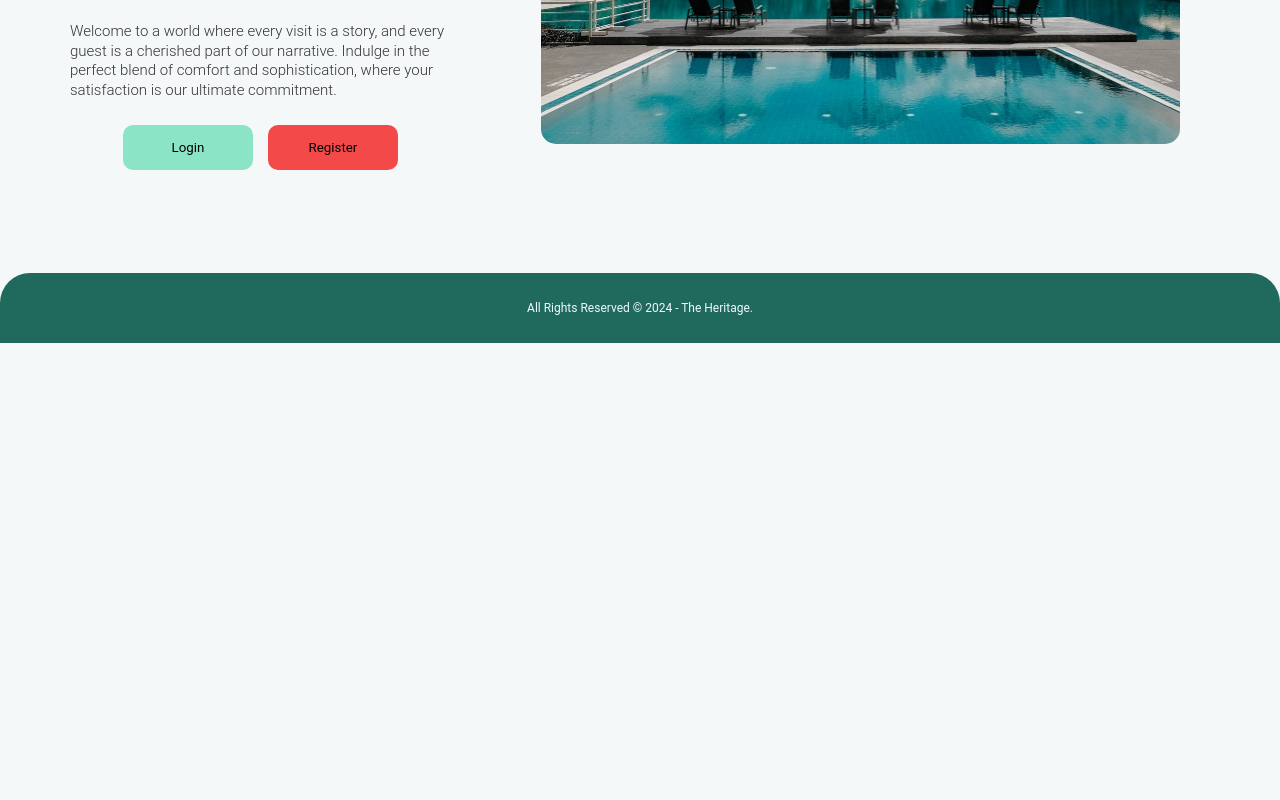
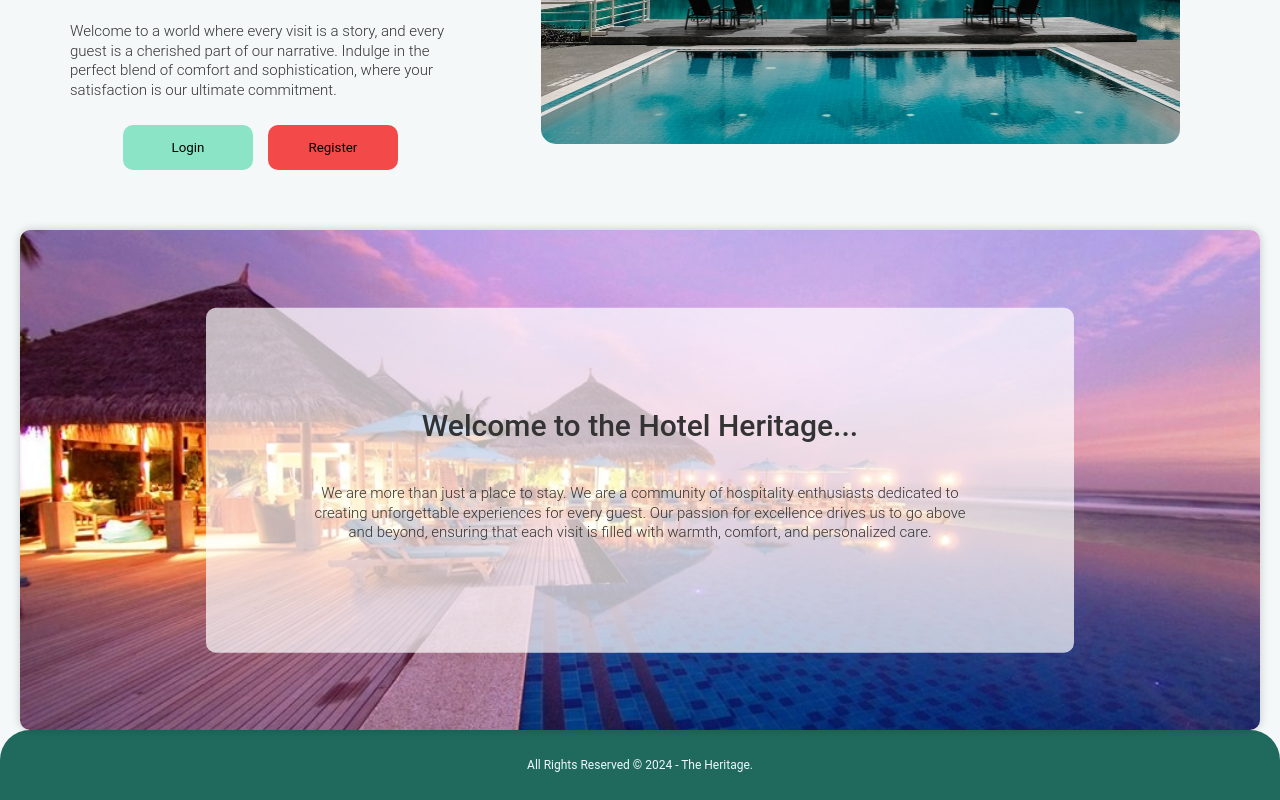
Before and after one commit to cynos28/Hotel-Reservation-system, a React (Create React App) app in the folder client/: page / in a window 1280 px wide. Shown: the part 432-1232 px from the top of the page. Before the commit the page ends 800 px from the top, so only its background shows below. Built offline with nearby package versions, Linux system fonts and the light colour scheme; no server answers.

Commit message:
create about us part in home page

```diff
--- a/client/src/pages/home/home.css
+++ b/client/src/pages/home/home.css
@@ -4,7 +4,7 @@
   align-items: center;
   margin-left: 20px;
 
-  max-height:fit-content;
+  max-height: fit-content;
   max-width: fit-content;
 }
 html {
@@ -24,7 +24,7 @@ html {
     color: #fff;
   }
 
-  .hero-buttons{
+  .hero-buttons {
     padding-top: 20px;
     display: flex;
     justify-content: center;
@@ -32,16 +32,12 @@ html {
   }
 }
 .hero-image {
-
   margin-left: 10px;
   text-align: center;
-
 }
 .hero-image img {
   width: 80%;
   border-radius: 1.5rem;
-
-
 }
 @media screen and (max-width: 600px) {
   .hero {
@@ -133,9 +129,43 @@ li {
 }
 
 .button-register:hover {
-  background: #D24545;
+  background: #d24545;
 }
 
 .button-register:hover .svg-icon {
   animation: spin 2s linear infinite;
 }
+
+.about-us-section {
+  position: relative;
+  background-image: url("../../assets/about-us-img.jpg");
+  background-size: cover;
+  background-position: center;
+  padding: 250px 0;
+  border-radius: 10px;
+  box-shadow: 0px 0px 10px rgba(0, 0, 0, 0.2);
+  background-attachment: fixed;
+}
+
+.about-us-text {
+  position: absolute;
+  top: 50%;
+  left: 50%;
+  transform: translate(-50%, -50%);
+  background-color: rgba(255, 255, 255, 0.7); /* Transparent white background */
+  padding: 100px;
+  border-radius: 10px;
+  width: 70%;
+  text-align: center;
+  z-index: 1; /* text is displayed in front of the background image */
+}
+.about-us-text h2 {
+  margin-bottom: 40px;
+}
+
+.about-us-text p {
+  margin-bottom: 10px;
+}
+.aboutImg {
+  display: none; /*  hide the background image */
+}
--- a/client/src/pages/home/home.js
+++ b/client/src/pages/home/home.js
@@ -1,52 +1,67 @@
-import React from 'react'
-import Header from '../../components/header/header'
-import Footer from '../../components/footer/Footer'
-import "../home/home.css"
-import HeroImage from "../../assets/hero.jpg"
-import { Link } from 'react-router-dom';
-
-
+import React from "react";
+import Header from "../../components/header/header";
+import Footer from "../../components/footer/Footer";
+import "../home/home.css";
+import HeroImage from "../../assets/hero.jpg";
+import { Link } from "react-router-dom";
+import aboutImage from "../../assets/about-us-img.jpg";
 
 function home() {
   return (
     <div>
-
-      <section className='hero'>
+      <section className="hero">
         <div className="hero-text">
-
           <h1>Your Stay, Our Passion – Where Comfort Meets Luxury!</h1>
 
           <p>
-            Discover a haven of comfort and style at our hotel, where every detail is crafted to elevate your experience.
-            Immerse yourself in luxury, unwind in elegance, and let our dedicated team turn moments into memories.
-            Your stay is not just a reservation;
-            it's a journey of unparalleled hospitality and personalized service.
-
+            Discover a haven of comfort and style at our hotel, where every
+            detail is crafted to elevate your experience. Immerse yourself in
+            luxury, unwind in elegance, and let our dedicated team turn moments
+            into memories. Your stay is not just a reservation; it's a journey
+            of unparalleled hospitality and personalized service.
           </p>
           <p>
-            Welcome to a world where every visit is a story, and every guest is a cherished part of our narrative.
-            Indulge in the perfect blend of comfort and sophistication, where your satisfaction is our ultimate commitment.
+            Welcome to a world where every visit is a story, and every guest is
+            a cherished part of our narrative. Indulge in the perfect blend of
+            comfort and sophistication, where your satisfaction is our ultimate
+            commitment.
           </p>
           <div className="hero-buttons">
-            <Link to="/login"> <button className="button-login">
-
-              <span className="label"> Login </span>
-            </button> </Link>
-            <Link to="/register"> <button className="button-register">
-
-              <span className="label"> Register </span>
-            </button></Link>
+            <Link to="/login">
+              {" "}
+              <button className="button-login">
+                <span className="label"> Login </span>
+              </button>{" "}
+            </Link>
+            <Link to="/register">
+              {" "}
+              <button className="button-register">
+                <span className="label"> Register </span>
+              </button>
+            </Link>
           </div>
         </div>
         <div className="hero-image">
           <img src={HeroImage} alt="Hero Image" />
         </div>
-
       </section>
-
+      <section className="about-us-section">
+        <div className="about-us-text">
+          <h2>Welcome to the Hotel Heritage... </h2>
+          <p>
+            We are more than just a place to stay. We are a community of
+            hospitality enthusiasts dedicated to creating unforgettable
+            experiences for every guest. Our passion for excellence drives us to
+            go above and beyond, ensuring that each visit is filled with warmth,
+            comfort, and personalized care.
+          </p>
+        </div>
+        <div className="aboutImg">
+          <img src={aboutImage} alt="About Us Image" />
+        </div>
+      </section>
     </div>
-
-  )
+  );
 }
 
 export default home;
```
Also changed, not shown: client/src/assets/about-us-img.jpg (added).
